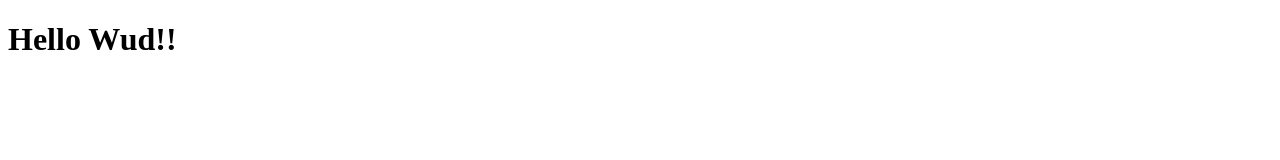
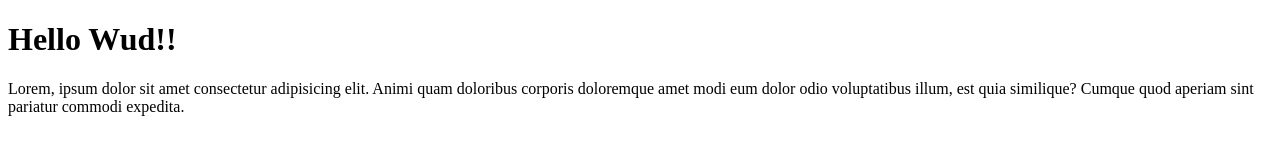
Before and after one commit to wardsap/web-dev-learning, a plain HTML site: page index.html in a window 1280 px wide. Drawn offline with Linux system fonts and the light colour scheme.

Commit message:
nambah paragraf

```diff
--- a/index.html
+++ b/index.html
@@ -8,5 +8,10 @@
   </head>
   <body>
     <h1>Hello Wud!!</h1>
+    <p>
+      Lorem, ipsum dolor sit amet consectetur adipisicing elit. Animi quam
+      doloribus corporis doloremque amet modi eum dolor odio voluptatibus illum,
+      est quia similique? Cumque quod aperiam sint pariatur commodi expedita.
+    </p>
   </body>
 </html>
```
